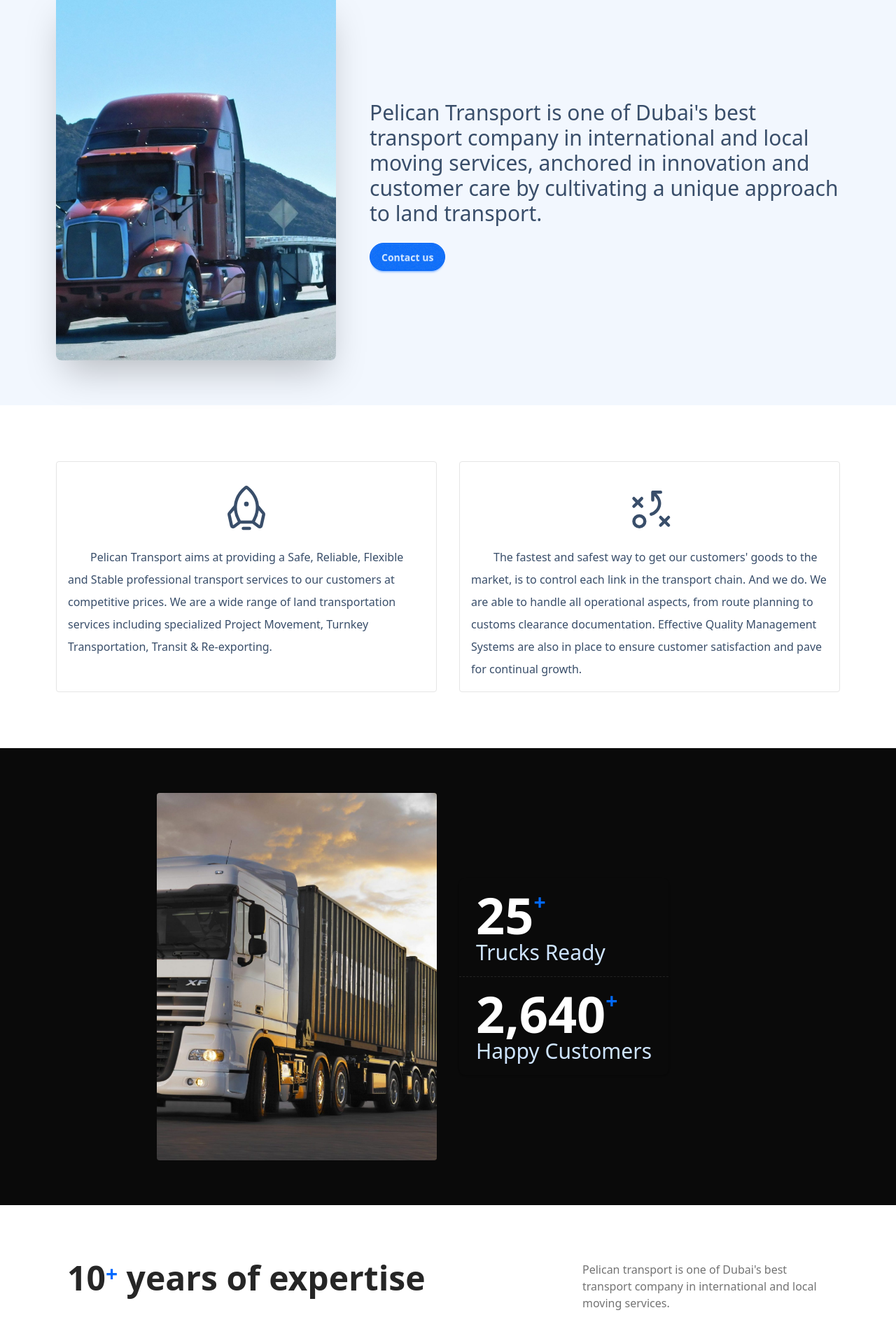
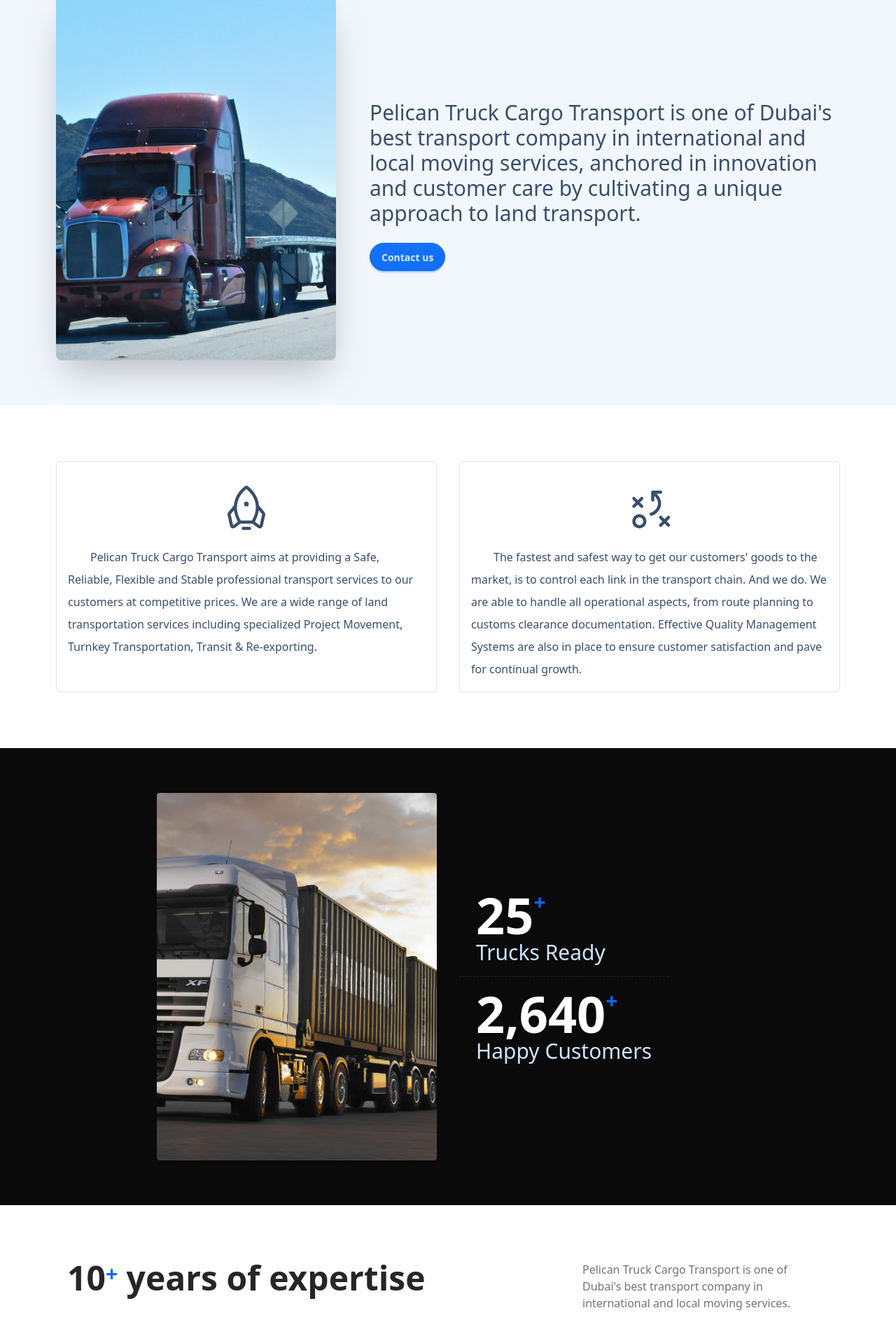
Before and after one commit to appetite-studio-team/pelican-cargo-website, a Next.js app: page /about in a window 1280 px wide. Shown: the part 341-2260 px from the top of the page at 70% size. Built offline with nearby package versions, Linux system fonts and the light colour scheme.

Commit message:
:speech_balloon: update text

```diff
--- a/src/app/_components/FeaturesSection.tsx
+++ b/src/app/_components/FeaturesSection.tsx
@@ -21,8 +21,8 @@
             years of expertise
           </h2>
           <p className="m-auto max-w-lg text-neutral-500">
-            Pelican transport is one of Dubai&apos;s best transport company in
-            international and local moving services.
+            Pelican Truck Cargo Transport is one of Dubai&apos;s best transport
+            company in international and local moving services.
           </p>
         </div>
 
@@ -39,7 +39,7 @@
               <PiStamp className="rounded bg-red-50 p-3 text-5xl text-red-700" />
             }
             title="Regulatory Affairs"
-            description="Our experienced team handles all types of documents required for moving any shipment cross-border or within the UAE. We provide an online bill of entry for bonxded or non-bonded shipments, online certificate of origin and online health certificate."
+            description="Our experienced team handles all types of documents required for moving any shipment cross-border or within the UAE."
           />
           <FeatureCard
             icon={
@@ -67,7 +67,7 @@
               <PiHandshake className="rounded bg-orange-50 p-3 text-5xl text-orange-700" />
             }
             title="Bonded licensing"
-            description="Pelican transport is one of the few companies that can provide bonded services from any Free Zone inside Dubai for exports to GCC countries."
+            description="Pelican Truck Cargo Transport is one of the few companies that can provide bonded services from any Free Zone inside Dubai for exports to GCC countries."
           />
         </div>
       </div>
--- a/src/app/_components/HeroSection.tsx
+++ b/src/app/_components/HeroSection.tsx
@@ -15,7 +15,7 @@
       <div className="absolute top-0 left-0 z-0 h-full w-full bg-black opacity-40"></div>
 
       <div className="relative m-auto w-full max-w-5xl space-y-2 p-8 text-white">
-        <p>Pelican Cargo Transport L.L.C</p>
+        <p>Pelican Truck Cargo Transport L.L.C</p>
         <h1 className="max-w-3xl">
           Dubai&apos;s Trusted Cargo Partner.{" "}
           <span className="opacity-60">Experience the Difference.</span>
--- a/src/app/about/page.tsx
+++ b/src/app/about/page.tsx
@@ -25,10 +25,10 @@
             />
             <div>
               <p className="max-w-2xl py-6 text-2xl lg:text-3xl">
-                Pelican Transport is one of Dubai&apos;s best transport company
-                in international and local moving services, anchored in
-                innovation and customer care by cultivating a unique approach to
-                land transport.
+                Pelican Truck Cargo Transport is one of Dubai&apos;s best
+                transport company in international and local moving services,
+                anchored in innovation and customer care by cultivating a unique
+                approach to land transport.
               </p>
               <Link href="/contact" className="btn btn-primary">
                 Contact us
@@ -40,11 +40,11 @@
           <div className="rounded border border-neutral-200 p-4">
             <PiRocket className="m-auto my-4 text-7xl" />
             <p className="indent-8 leading-8">
-              Pelican Transport aims at providing a Safe, Reliable, Flexible and
-              Stable professional transport services to our customers at
-              competitive prices. We are a wide range of land transportation
-              services including specialized Project Movement, Turnkey
-              Transportation, Transit & Re-exporting.
+              Pelican Truck Cargo Transport aims at providing a Safe, Reliable,
+              Flexible and Stable professional transport services to our
+              customers at competitive prices. We are a wide range of land
+              transportation services including specialized Project Movement,
+              Turnkey Transportation, Transit & Re-exporting.
             </p>
           </div>
           <div className="rounded border border-neutral-200 p-4">
--- a/src/app/layout.tsx
+++ b/src/app/layout.tsx
@@ -15,7 +15,7 @@
 });
 
 export const metadata: Metadata = {
-  title: "Pelican Cargo Transport",
+  title: "Pelican Truck Cargo Transport",
   description:
     "Safe, Reliable, Flexible and Stable professional transport services in Dubai",
 };
@@ -28,7 +28,10 @@
   return (
     <html lang="en">
       <head>
-        <meta name="apple-mobile-web-app-title" content="Pelican Transport" />
+        <meta
+          name="apple-mobile-web-app-title"
+          content="Pelican Truck Cargo Transport"
+        />
       </head>
       <body
         className={`${geistSans.variable} ${geistMono.variable} antialiased`}
--- a/src/components/Footer.tsx
+++ b/src/components/Footer.tsx
@@ -17,11 +17,11 @@
       <aside>
         <Image
           src="/assets/images/pelican-logo.png"
-          alt="Pelican Cargo Transport Logo"
+          alt="Pelican Truck Cargo Transport Logo"
           width={100}
           height={100}
         />
-        <p className="font-bold">Pelican Cargo Transport LLC</p>
+        <p className="font-bold">Pelican Truck Cargo Transport LLC</p>
         <p>Providing reliable services since 2002</p>
         <ul className="my-4 flex gap-4 font-bold">
           <MenuLinks />
--- a/src/components/Header.tsx
+++ b/src/components/Header.tsx
@@ -47,7 +47,7 @@
         <Link href="/" className="p-4">
           <Image
             src="/assets/images/pelican-logo.png"
-            alt="Pelican Cargo Transport Logo"
+            alt="Pelican Truck Cargo Transport Logo"
             width={100}
             height={100}
             className="brightness-0 invert"
```
Also changed, not shown: src/app/manifest.json, 1 other file (tests, documents, lock files or other folders).
